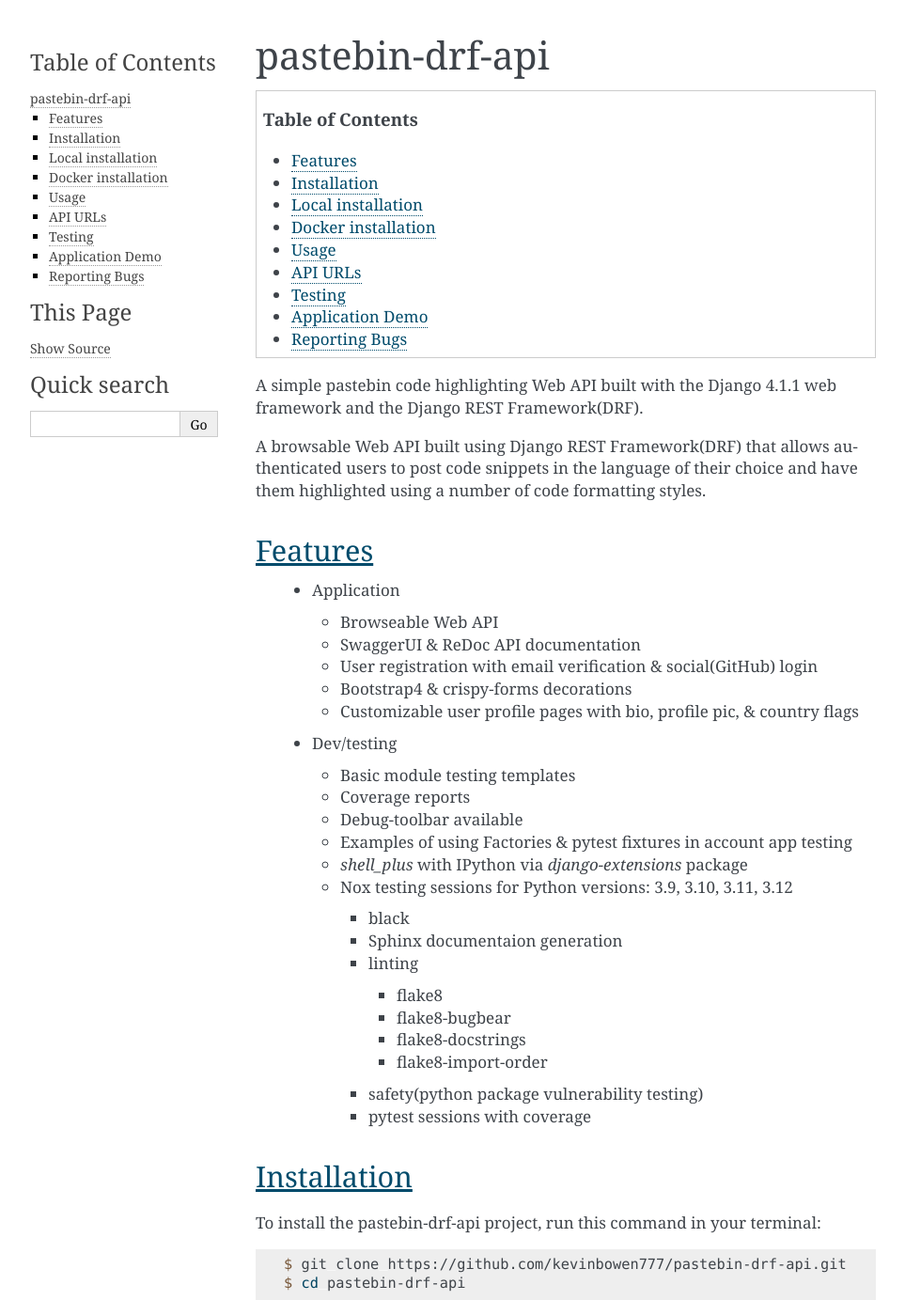
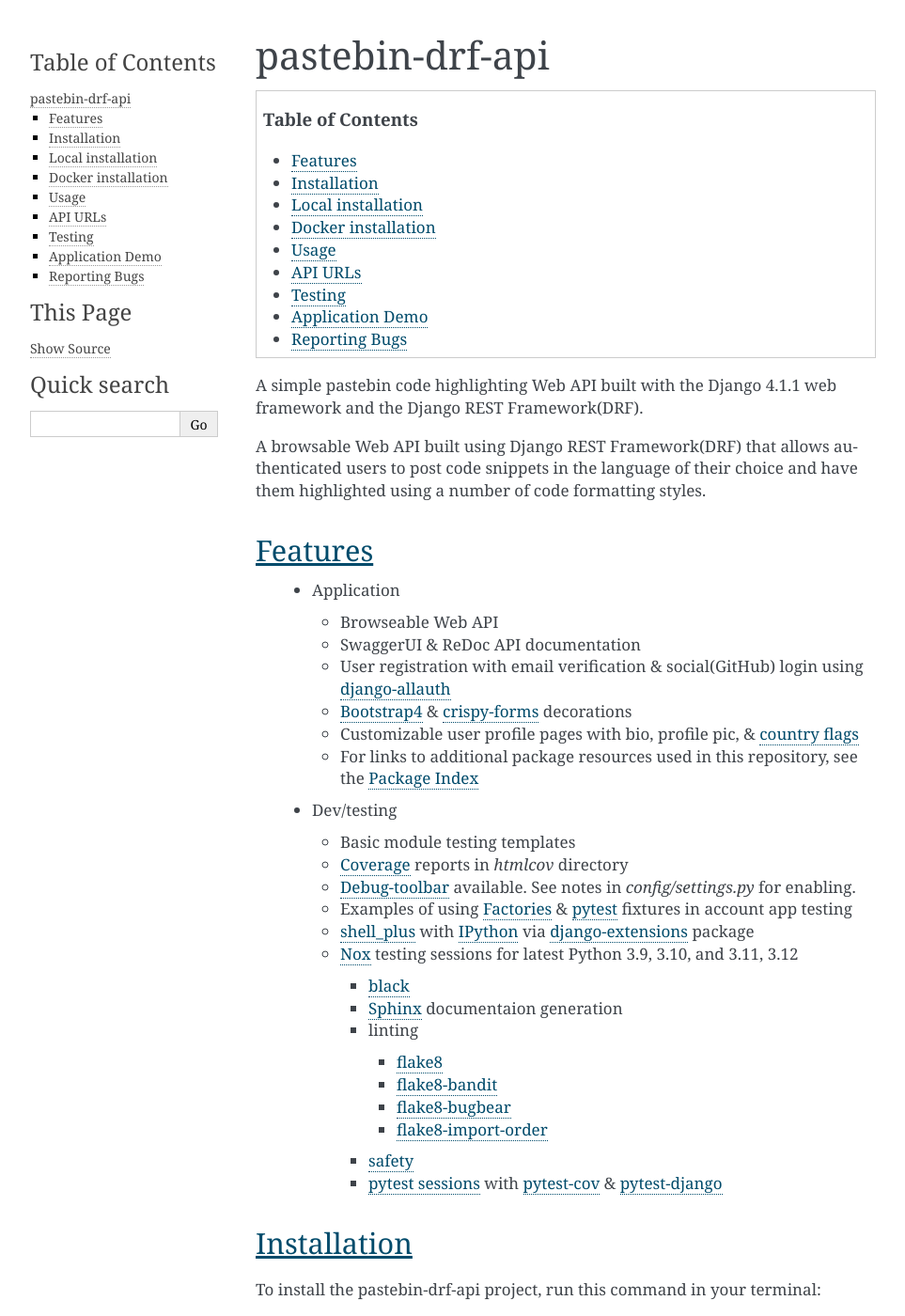
Before and after one commit to kevinbowen777/pastebin-drf-api, a Sphinx documentation site: the page built from docs/index.rst, in a window 1280 px wide and 1400 px high. Shown: the whole window at 94% size, without its empty margins (148-1111 px from the left). Built offline with Sphinx 7.4.7, drawn with Linux system fonts in a browser that asks for light colours; some of the changed text lies outside the part shown.

Commit message:
Link to package documentation. Resolves #79

```diff
--- a/docs/index.rst
+++ b/docs/index.rst
@@ -26,28 +26,29 @@
 
    * Browseable Web API
    * SwaggerUI & ReDoc API documentation
-   * User registration with email verification & social(GitHub) login
-   * Bootstrap4 & crispy-forms decorations
-   * Customizable user profile pages with bio, profile pic, & country flags
+   * User registration with email verification & social(GitHub) login using `django-allauth <https://pypi.org/project/django-allauth/>`_
+   * `Bootstrap4 <https://pypi.org/project/django-bootstrap4/>`_ & `crispy-forms <https://pypi.org/project/django-crispy-forms/>`_ decorations
+   * Customizable user profile pages with bio, profile pic, & `country flags <https://pypi.python.org/pypi/django-countries>`_
+   * For links to additional package resources used in this repository, see the :doc:`Package Index <package_index>`
  * Dev/testing
 
    * Basic module testing templates
-   * Coverage reports
-   * Debug-toolbar available
-   * Examples of using Factories & pytest fixtures in account app testing
-   * `shell_plus` with IPython via `django-extensions` package
-   * Nox testing sessions for Python versions: 3.9, 3.10, 3.11, 3.12
+   * `Coverage <https://pypi.org/project/coverage/>`_ reports in `htmlcov` directory
+   * `Debug-toolbar <https://pypi.org/project/django-debug-toolbar/>`_ available. See notes in `config/settings.py` for enabling.
+   * Examples of using `Factories <https://pypi.org/project/factory-boy/>`_ & `pytest <https://pypi.org/project/pytest/>`_ fixtures in account app testing
+   * `shell_plus <https://django-extensions.readthedocs.io/en/latest/shell_plus.html>`_ with `IPython <https://pypi.org/project/ipython/>`_ via `django-extensions <https://pypi.python.org/pypi/django-extensions/>`_ package
+   * `Nox <https://pypi.org/project/nox/>`_ testing sessions for latest Python 3.9, 3.10, and 3.11, 3.12
 
-     * black
-     * Sphinx documentaion generation
+     * `black <https://pypi.org/project/black/>`_
+     * `Sphinx <https://pypi.org/project/Sphinx/>`_ documentaion generation
      * linting
 
-       * flake8
-       * flake8-bugbear
-       * flake8-docstrings
-       * flake8-import-order
-     * safety(python package vulnerability testing)
-     * pytest sessions with coverage
+       * `flake8 <https://pypi.org/project/flake8/>`_
+       * `flake8-bandit <https://pypi.org/project/flake8-bandit/>`_
+       * `flake8-bugbear <https://pypi.org/project/flake8-bugbear/>`_
+       * `flake8-import-order <https://pypi.org/project/flake8-import-order/>`_
+     * `safety <https://pypi.org/project/safety/)(python package vulnerability testing>`_
+     * `pytest sessions <https://docs.pytest.org/en/latest/>`_ with `pytest-cov <https://pypi.org/project/pytest-cov/>`_ & `pytest-django <https://pypi.org/project/pytest-django/>`_
 
 Installation
 ------------
@@ -129,7 +130,10 @@
    $ coverage run -m pytest
    $ nox --list-sessions
    $ nox
-   $ nox -rs lint-3.11
+   $ nox -s black-3.12
+   $ nox -s docs-3.11
+   $ nox -rs lint-3.9  (Use the 'r' flag to reuse existing session)
+   $ nox -s safety  (will run tests against all Python versions)
    $ nox -s tests
 
 Application Demo
```
Also changed, not shown: README.md (+26 -18 lines).
